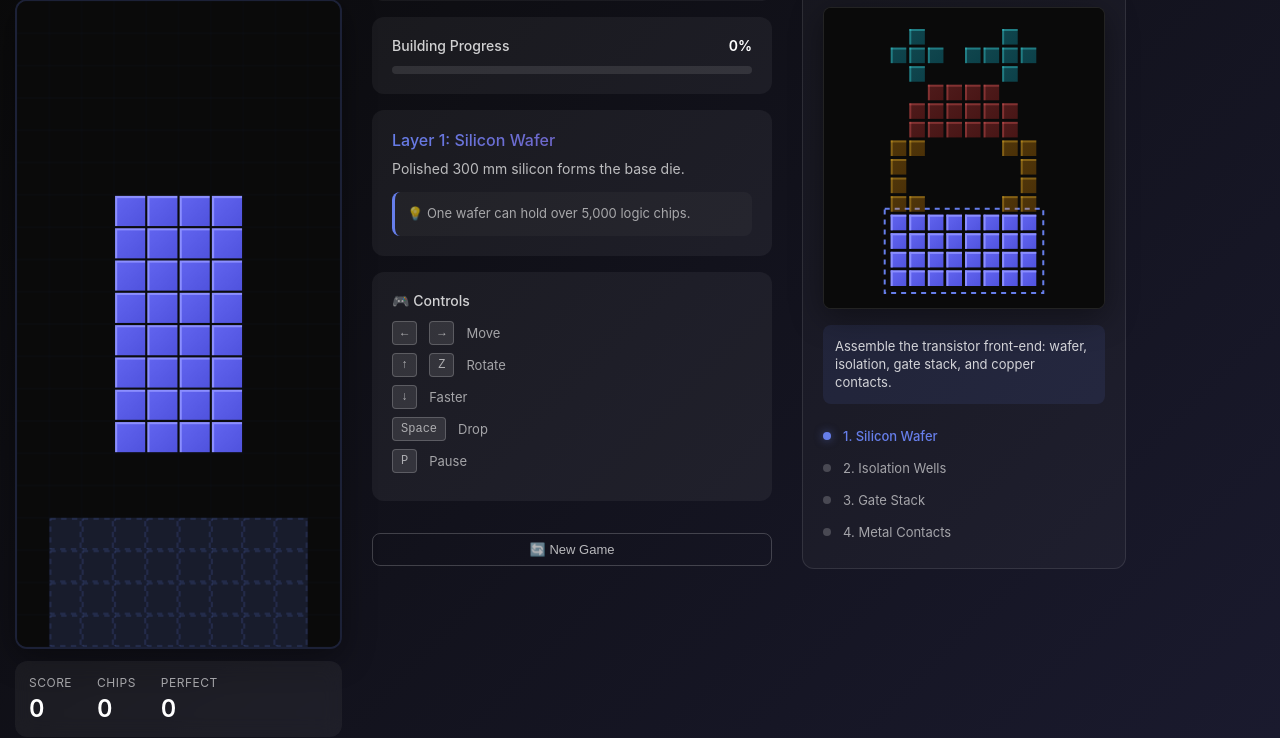
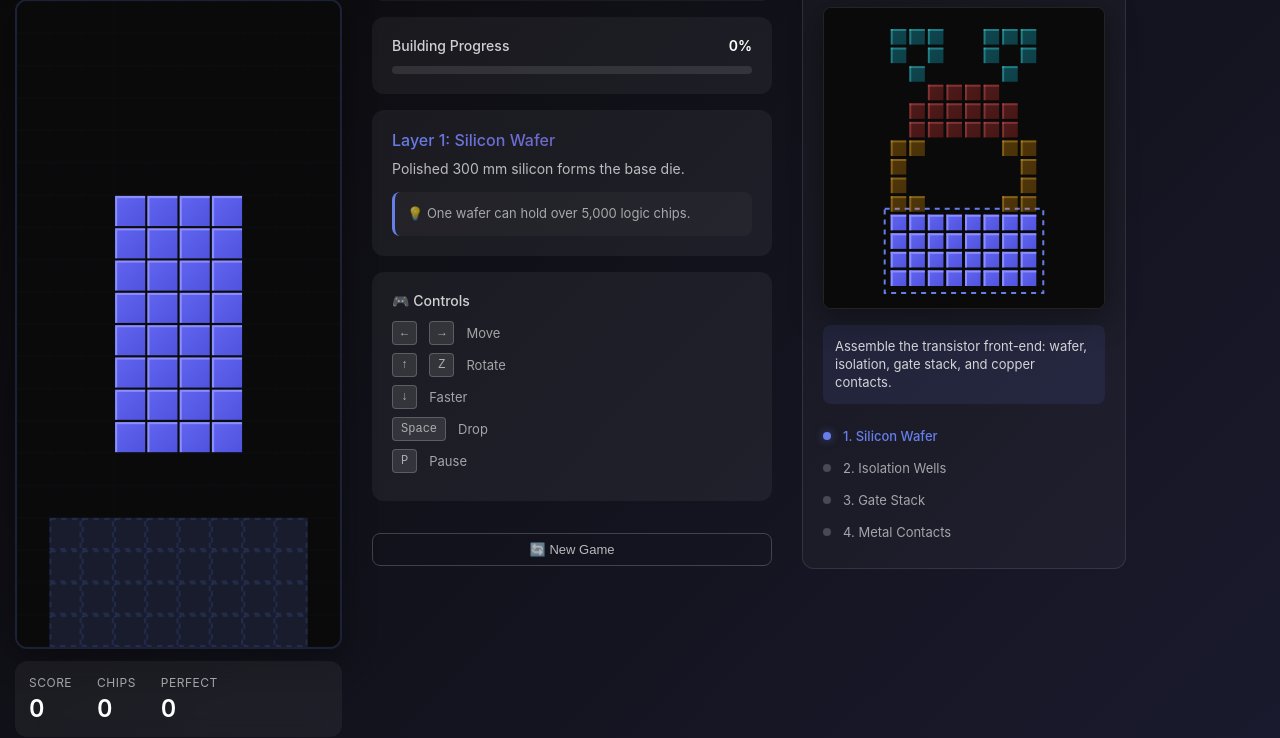
Before and after one commit to meanharsh/chip-factory-game, a plain HTML site: page src/index.html in a window 1280 px wide. Shown: the part 62-800 px from the top of the page. Drawn offline with Linux system fonts and the light colour scheme.

Commit message:
Tighten transistor and power layer patterns

```diff
--- a/src/index.html
+++ b/src/index.html
@@ -674,8 +674,8 @@
                         name: 'Metal Contacts',
                         color: '#22D3EE',
                         pattern: [
-                            [0,1,0,0,0,0,1,0],
-                            [1,1,1,0,1,1,1,1],
+                            [1,1,1,0,0,1,1,1],
+                            [1,0,1,0,0,1,0,1],
                             [0,1,0,0,0,0,1,0]
                         ],
                         description: 'Tungsten plugs and copper lines carry signals out.',
@@ -768,9 +768,9 @@
                         name: 'Control FET Array',
                         color: '#7C3AED',
                         pattern: [
-                            [0,1,1,0,1,1,0,1],
+                            [1,0,1,0,1,0,1,0],
                             [1,1,1,1,1,1,1,1],
-                            [0,1,1,0,1,1,0,1]
+                            [1,0,1,0,1,0,1,0]
                         ],
                         description: 'Synchronous MOSFETs regulate voltage to each rail.',
                         fact: 'Modern PMICs can switch hundreds of thousands of times per second.'
```
